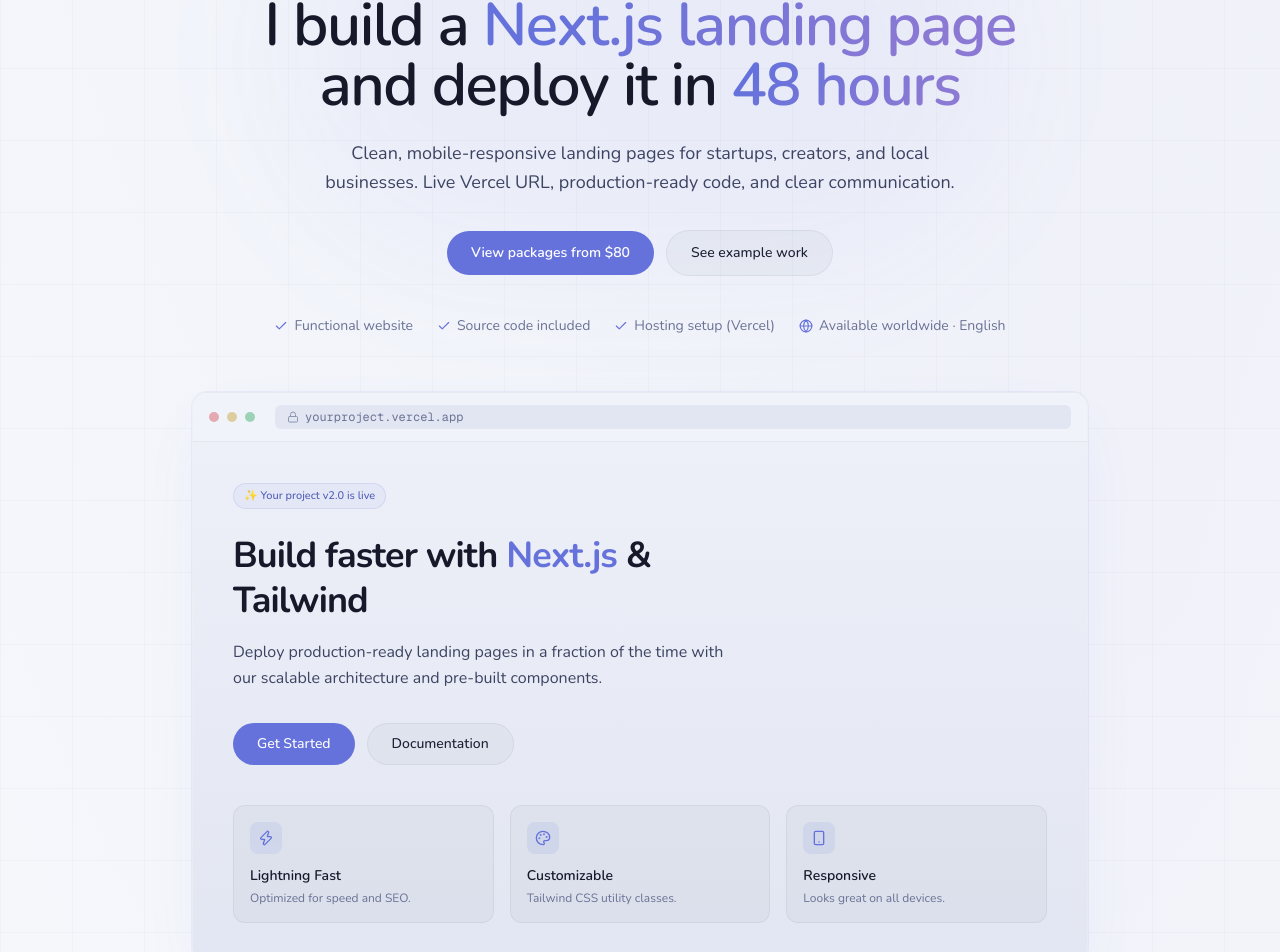
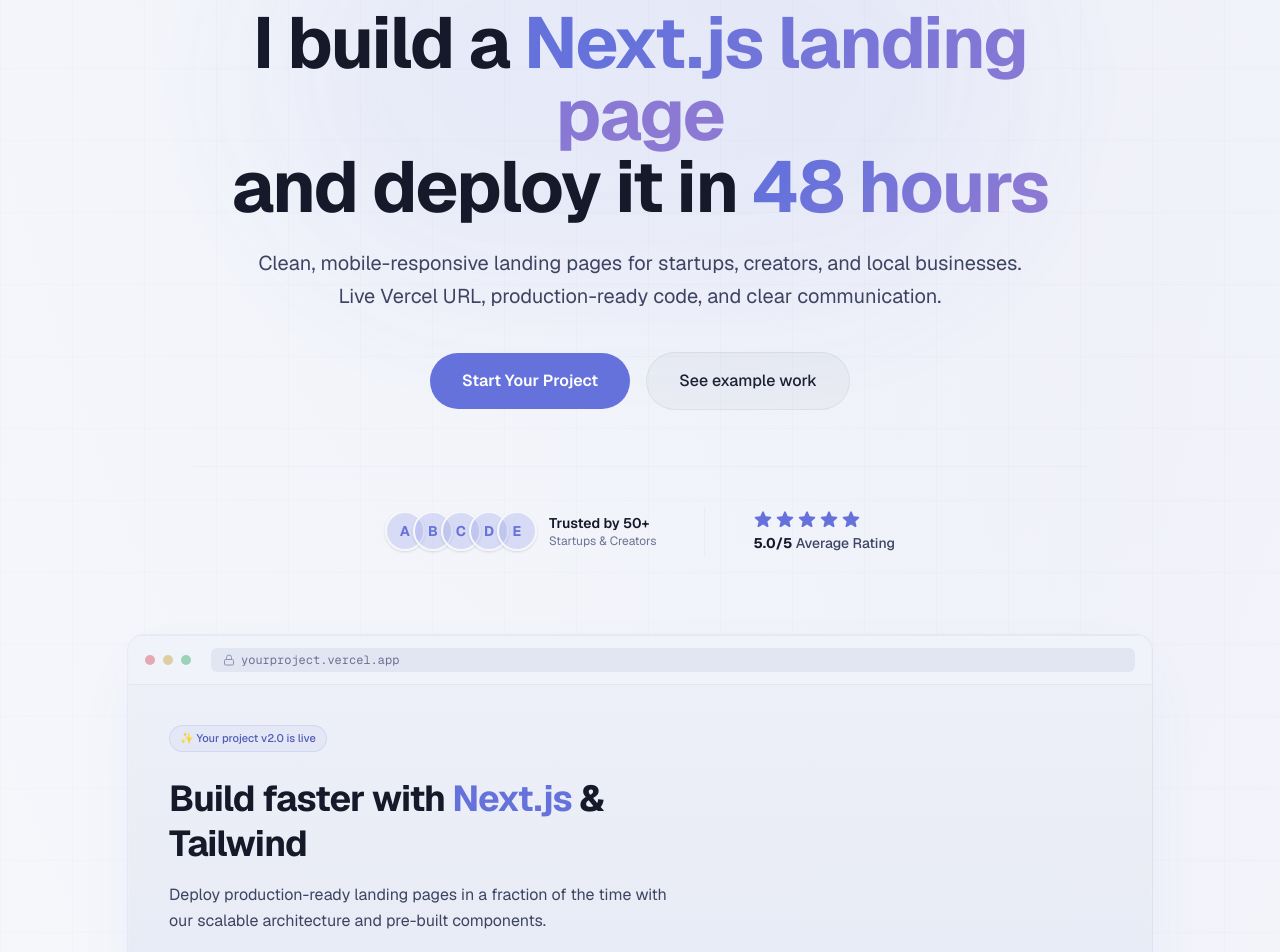
Before and after one commit to alfinreswara/nextjs-landing, a Next.js app: page / in a window 1280 px wide. Shown: the part 220-1172 px from the top of the page. Built offline with nearby package versions, Linux system fonts and the light colour scheme.

Commit message:
feat: premium saas UI upgrade

```diff
--- a/app/globals.css
+++ b/app/globals.css
@@ -36,8 +36,9 @@
   --mockup-body-to: #0c0e18;
   --mockup-url-bg: #1a1e33;
   --selection-bg: rgba(139, 156, 247, 0.25);
-  --hero-glow: rgba(139, 156, 247, 0.06);
-  --grid-line: rgba(139, 156, 247, 0.025);
+  --hero-glow: rgba(139, 156, 247, 0.08);
+  --hero-glow-2: rgba(182, 148, 246, 0.06);
+  --grid-line: rgba(139, 156, 247, 0.015);
   --grid-radial-1: rgba(139, 156, 247, 0.08);
   --grid-radial-2: rgba(182, 148, 246, 0.05);
   --cta-glow: rgba(139, 156, 247, 0.1);
@@ -82,8 +83,9 @@
   --mockup-body-to: #e2e6f2;
   --mockup-url-bg: #e2e6f2;
   --selection-bg: rgba(102, 114, 219, 0.15);
-  --hero-glow: rgba(102, 114, 219, 0.05);
-  --grid-line: rgba(28, 32, 53, 0.025);
+  --hero-glow: rgba(102, 114, 219, 0.06);
+  --hero-glow-2: rgba(139, 121, 212, 0.04);
+  --grid-line: rgba(28, 32, 53, 0.015);
   --grid-radial-1: rgba(102, 114, 219, 0.05);
   --grid-radial-2: rgba(139, 121, 212, 0.035);
   --cta-glow: rgba(102, 114, 219, 0.06);
@@ -107,7 +109,7 @@
   --color-text-tertiary: var(--text-tertiary);
   --color-text-quaternary: var(--text-quaternary);
   --color-surface: var(--surface);
-  --font-sans: var(--font-nunito);
+  --font-sans: var(--font-geist-sans);
   --font-mono: var(--font-geist-mono);
 }
 
@@ -122,7 +124,7 @@
 body {
   background: var(--background);
   color: var(--foreground);
-  font-family: var(--font-nunito), system-ui, sans-serif;
+  font-family: var(--font-geist-sans), system-ui, sans-serif;
   min-height: 100%;
   transition: background-color 0.35s ease, color 0.35s ease;
 }
--- a/app/layout.tsx
+++ b/app/layout.tsx
@@ -1,11 +1,11 @@
 import type { Metadata } from "next";
-import { Nunito, Geist_Mono } from "next/font/google";
+import { Geist, Geist_Mono } from "next/font/google";
 import Script from "next/script";
 import { ThemeProvider } from "@/components/ThemeProvider";
 import "./globals.css";
 
-const nunito = Nunito({
-  variable: "--font-nunito",
+const geistSans = Geist({
+  variable: "--font-geist-sans",
   subsets: ["latin"],
 });
 
@@ -52,7 +52,7 @@
   return (
     <html
       lang="en"
-      className={`${nunito.variable} ${geistMono.variable} h-full antialiased`}
+      className={`${geistSans.variable} ${geistMono.variable} h-full antialiased`}
       suppressHydrationWarning
     >
       <body className="min-h-full flex flex-col bg-background text-foreground">
--- a/app/page.tsx
+++ b/app/page.tsx
@@ -12,9 +12,9 @@
       {/* Nav */}
       <header className="sticky top-0 z-50 border-b border-border bg-[var(--nav-bg)] backdrop-blur-xl">
         <div className="mx-auto flex h-16 max-w-6xl items-center justify-between px-4 sm:px-6">
-          <a href="#top" className="flex items-center gap-2 font-semibold tracking-tight group">
-            <Logo className="w-8 h-8 transition-transform group-hover:scale-105" />
-            <span className="text-heading">
+          <a href="#top" className="flex items-center gap-3 font-semibold tracking-tight group">
+            <Logo className="h-9 w-9 transition-transform group-hover:scale-105" />
+            <span className="text-lg text-heading">
               {site.name}
             </span>
           </a>
@@ -44,55 +44,74 @@
       <main id="top" className="flex-1 scroll-mt-20">
         {/* Hero */}
         <section className="relative px-4 pb-20 pt-16 sm:px-6 sm:pb-28 sm:pt-24">
-          <div className="pointer-events-none absolute inset-0 -z-10">
-            <div className="absolute left-1/2 top-0 h-[420px] w-[min(100%,720px)] -translate-x-1/2 rounded-full bg-[var(--hero-glow)] blur-3xl" />
+          <div className="pointer-events-none absolute inset-0 -z-10 overflow-hidden">
+            <div className="absolute left-1/2 top-0 h-[480px] w-[min(100%,800px)] -translate-x-1/2 rounded-full bg-[var(--hero-glow)] blur-3xl opacity-80" />
+            <div className="absolute left-1/2 top-20 h-[300px] w-[min(100%,600px)] -translate-x-1/2 rounded-full bg-[var(--hero-glow-2)] blur-3xl opacity-60 mix-blend-screen" />
           </div>
 
           <div className="mx-auto max-w-6xl">
-            <FadeIn className="mx-auto max-w-3xl text-center">
-              <div className="mb-6 inline-flex items-center gap-2 rounded-full border border-[var(--badge-border)] bg-[var(--badge-bg)] px-3 py-1 text-xs font-medium text-[var(--badge-text)] sm:text-sm">
-                <span className="h-1.5 w-1.5 shrink-0 animate-pulse rounded-full bg-accent" />
-                Next.js · Tailwind · Vercel · English
+            <FadeIn className="mx-auto max-w-4xl text-center">
+              <div className="mb-8 inline-flex items-center gap-2 rounded-full border border-[var(--badge-border)] bg-[var(--badge-bg)] px-3.5 py-1.5 text-xs font-medium text-[var(--badge-text)] sm:text-sm">
+                <span className="h-2 w-2 shrink-0 animate-pulse rounded-full bg-accent" />
+                Next.js · Tailwind · Vercel
               </div>
 
-              <h1 className="text-4xl font-semibold tracking-tight text-heading sm:text-5xl md:text-6xl">
+              <h1 className="text-4xl font-bold tracking-tight text-heading sm:text-6xl md:text-7xl">
                 I build a{" "}
                 <span className="gradient-text">Next.js landing page</span>
                 <br className="hidden sm:block" /> and deploy it in{" "}
                 <span className="gradient-text">48 hours</span>
               </h1>
 
-              <p className="mx-auto mt-6 max-w-2xl text-base leading-relaxed text-text-secondary sm:text-lg">
+              <p className="mx-auto mt-6 max-w-3xl text-base leading-relaxed text-text-secondary sm:text-xl">
                 Clean, mobile-responsive landing pages for startups, creators, and local
                 businesses. Live Vercel URL, production-ready code, and clear communication.
               </p>
 
-              <div className="mt-8 flex flex-col items-center justify-center gap-3 sm:flex-row">
+              <div className="mt-10 flex flex-col items-center justify-center gap-4 sm:flex-row">
                 <a
                   href="#packages"
-                  className="inline-flex w-full items-center justify-center rounded-full bg-accent px-6 py-3 text-sm font-semibold text-[var(--btn-accent-text)] transition duration-300 hover:scale-105 hover:opacity-90 active:scale-95 sm:w-auto"
+                  className="inline-flex w-full items-center justify-center rounded-full bg-accent px-8 py-4 text-base font-semibold text-[var(--btn-accent-text)] transition duration-300 hover:scale-105 hover:opacity-90 hover:shadow-xl hover:shadow-accent/20 active:scale-95 sm:w-auto"
                 >
-                  View packages from $80
+                  Start Your Project
                 </a>
                 <a
                   href="#work"
-                  className="inline-flex w-full items-center justify-center rounded-full border border-border bg-[var(--btn-ghost-bg)] px-6 py-3 text-sm font-medium text-[var(--btn-ghost-text)] transition duration-300 hover:scale-105 hover:border-accent/40 hover:bg-[var(--btn-ghost-hover)] active:scale-95 sm:w-auto"
+                  className="inline-flex w-full items-center justify-center rounded-full border border-border bg-[var(--btn-ghost-bg)] px-8 py-4 text-base font-medium text-[var(--btn-ghost-text)] transition duration-300 hover:scale-105 hover:border-accent/40 hover:bg-[var(--btn-ghost-hover)] active:scale-95 sm:w-auto"
                 >
                   See example work
                 </a>
               </div>
 
-              <div className="mt-10 flex flex-wrap items-center justify-center gap-x-6 gap-y-2 text-xs text-text-tertiary sm:text-sm">
-                <span className="flex items-center gap-1.5"><Check size={14} className="text-accent" /> Functional website</span>
-                <span className="flex items-center gap-1.5"><Check size={14} className="text-accent" /> Source code included</span>
-                <span className="flex items-center gap-1.5"><Check size={14} className="text-accent" /> Hosting setup (Vercel)</span>
-                <span className="flex items-center gap-1.5"><Globe size={14} className="text-accent" /> {site.location}</span>
+              <div className="mt-14 flex flex-col items-center justify-center gap-6 border-t border-border/40 pt-10 sm:flex-row sm:gap-12">
+                <div className="flex items-center gap-3 text-left">
+                  <div className="flex -space-x-3">
+                    {[1, 2, 3, 4, 5].map((i) => (
+                      <div key={i} className="flex h-10 w-10 items-center justify-center rounded-full border-2 border-background bg-accent/20 text-sm font-bold text-accent shadow-sm">
+                        {String.fromCharCode(64 + i)}
+                      </div>
+                    ))}
+                  </div>
+                  <div className="flex flex-col">
+                    <span className="text-sm font-semibold text-heading">Trusted by 50+</span>
+                    <span className="text-xs text-text-tertiary">Startups & Creators</span>
+                  </div>
+                </div>
+                <div className="hidden h-12 w-px bg-border/50 sm:block"></div>
+                <div className="flex flex-col items-center sm:items-start text-left">
+                  <div className="flex gap-0.5 text-accent">
+                    {[1, 2, 3, 4, 5].map((i) => (
+                      <svg key={i} viewBox="0 0 20 20" fill="currentColor" className="h-5 w-5"><path fillRule="evenodd" d="M10.868 2.884c-.321-.772-1.415-.772-1.736 0l-1.83 4.401-4.753.381c-.833.067-1.171 1.107-.536 1.651l3.62 3.102-1.106 4.637c-.194.813.691 1.456 1.405 1.02L10 15.591l4.069 2.485c.713.436 1.598-.207 1.404-1.02l-1.106-4.637 3.62-3.102c.635-.544.297-1.584-.536-1.65l-4.752-.382-1.831-4.401z" clipRule="evenodd" /></svg>
+                    ))}
+                  </div>
+                  <span className="mt-1 text-sm font-medium text-text-secondary"><span className="font-bold text-heading">5.0/5</span> Average Rating</span>
+                </div>
               </div>
             </FadeIn>
 
             {/* Browser mockup */}
-            <FadeIn delay={0.2} className="mx-auto mt-14 max-w-4xl">
-              <div className="glass glow-ring overflow-hidden rounded-2xl shadow-2xl transition duration-500 hover:shadow-accent/20">
+            <FadeIn delay={0.2} className="mx-auto mt-20 max-w-5xl">
+              <div className="glass glow-ring overflow-hidden rounded-2xl shadow-2xl transition duration-700 hover:shadow-accent/20">
                 <div className="flex items-center gap-2 border-b border-border bg-[var(--mockup-bar)] px-4 py-3">
                   <span className="h-2.5 w-2.5 rounded-full bg-[var(--dot-red)]" />
                   <span className="h-2.5 w-2.5 rounded-full bg-[var(--dot-yellow)]" />
@@ -122,27 +141,27 @@
                       Documentation
                     </button>
                   </div>
-                  <div className="grid gap-4 pt-4 sm:grid-cols-3">
-                    <div className="group rounded-xl border border-border bg-[var(--btn-ghost-bg)] p-4 transition hover:border-accent/30 hover:bg-[var(--surface-elevated)]">
-                      <div className="mb-3 flex h-8 w-8 items-center justify-center rounded-lg bg-accent/10 text-accent transition-transform group-hover:scale-110">
-                        <Zap size={16} />
+                  <div className="grid gap-6 pt-8 sm:grid-cols-3">
+                    <div className="group rounded-2xl border border-border bg-[var(--btn-ghost-bg)] p-6 transition duration-300 hover:border-accent/30 hover:bg-[var(--surface-elevated)] hover:shadow-lg hover:shadow-accent/5">
+                      <div className="mb-4 flex h-12 w-12 items-center justify-center rounded-xl bg-accent/10 text-accent transition-transform duration-300 group-hover:scale-110">
+                        <Zap size={24} />
                       </div>
-                      <div className="mb-1 text-sm font-semibold text-heading">Lightning Fast</div>
-                      <div className="text-xs text-text-tertiary">Optimized for speed and SEO.</div>
+                      <div className="mb-2 text-base font-semibold text-heading">Lightning Fast</div>
+                      <div className="text-sm leading-relaxed text-text-tertiary">Optimized for speed, SEO, and flawless Core Web Vitals.</div>
                     </div>
-                    <div className="group rounded-xl border border-border bg-[var(--btn-ghost-bg)] p-4 transition hover:border-accent/30 hover:bg-[var(--surface-elevated)]">
-                      <div className="mb-3 flex h-8 w-8 items-center justify-center rounded-lg bg-accent/10 text-accent transition-transform group-hover:scale-110">
-                        <Palette size={16} />
+                    <div className="group rounded-2xl border border-border bg-[var(--btn-ghost-bg)] p-6 transition duration-300 hover:border-accent/30 hover:bg-[var(--surface-elevated)] hover:shadow-lg hover:shadow-accent/5">
+                      <div className="mb-4 flex h-12 w-12 items-center justify-center rounded-xl bg-accent/10 text-accent transition-transform duration-300 group-hover:scale-110">
+                        <Palette size={24} />
                       </div>
-                      <div className="mb-1 text-sm font-semibold text-heading">Customizable</div>
-                      <div className="text-xs text-text-tertiary">Tailwind CSS utility classes.</div>
+                      <div className="mb-2 text-base font-semibold text-heading">Customizable</div>
+                      <div className="text-sm leading-relaxed text-text-tertiary">Built with Tailwind CSS for rapid scaling and iteration.</div>
                     </div>
-                    <div className="group rounded-xl border border-border bg-[var(--btn-ghost-bg)] p-4 transition hover:border-accent/30 hover:bg-[var(--surface-elevated)]">
-                      <div className="mb-3 flex h-8 w-8 items-center justify-center rounded-lg bg-accent/10 text-accent transition-transform group-hover:scale-110">
-                        <Smartphone size={16} />
+                    <div className="group rounded-2xl border border-border bg-[var(--btn-ghost-bg)] p-6 transition duration-300 hover:border-accent/30 hover:bg-[var(--surface-elevated)] hover:shadow-lg hover:shadow-accent/5">
+                      <div className="mb-4 flex h-12 w-12 items-center justify-center rounded-xl bg-accent/10 text-accent transition-transform duration-300 group-hover:scale-110">
+                        <Smartphone size={24} />
                       </div>
-                      <div className="mb-1 text-sm font-semibold text-heading">Responsive</div>
-                      <div className="text-xs text-text-tertiary">Looks great on all devices.</div>
+                      <div className="mb-2 text-base font-semibold text-heading">Responsive</div>
+                      <div className="text-sm leading-relaxed text-text-tertiary">Pixel-perfect design on mobile, tablet, and desktop screens.</div>
                     </div>
                   </div>
                 </div>
```
